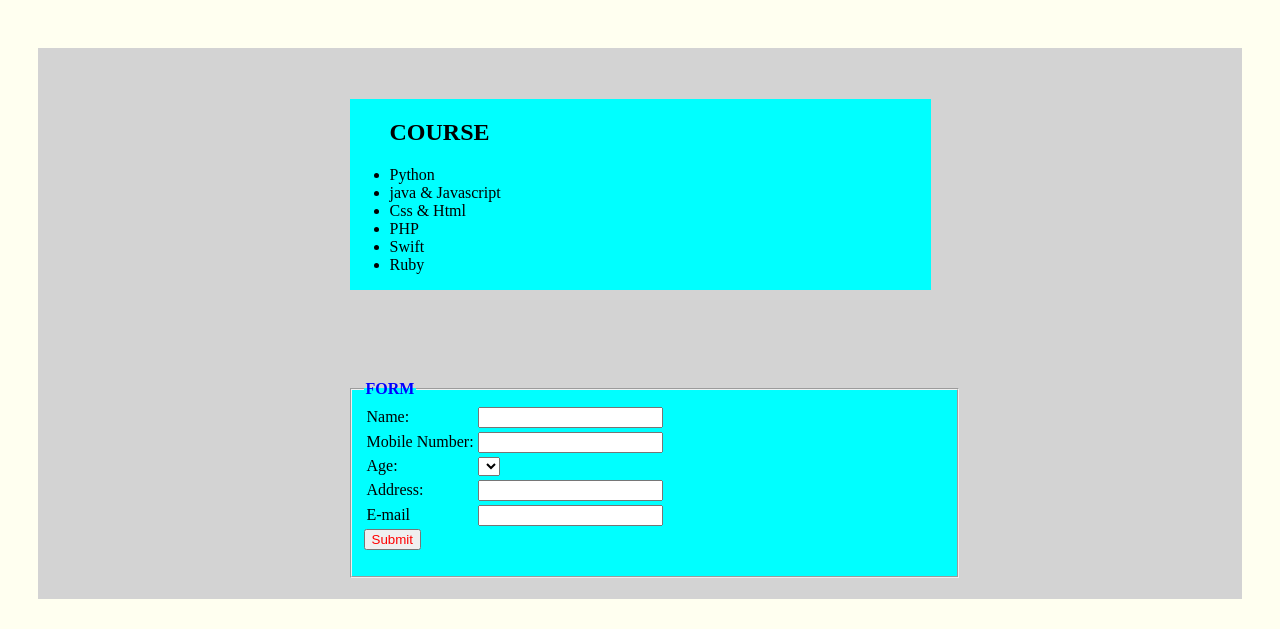
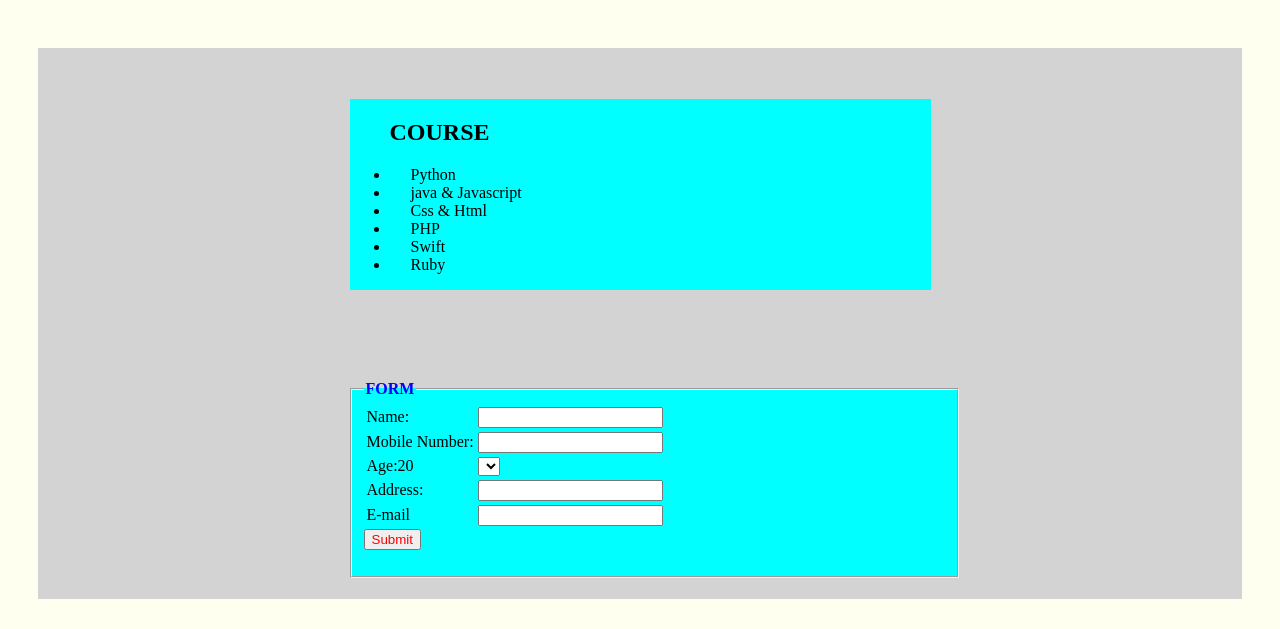
Before and after one commit to sherlinselvam/index, a plain HTML site: page sherlin.html in a window 1280 px wide. Shown: the part 215-844 px from the top of the page. Drawn offline with Linux system fonts and the light colour scheme.

Commit message:
Update sherlin.html

```diff
--- a/sherlin.html
+++ b/sherlin.html
@@ -40,8 +40,6 @@ padding: 21px;
 
 margin: 30px;
 
-}
-
 
 
 div{
@@ -52,7 +50,7 @@ margin: 30px;
 
    li{
 
-padding-left: 21px`;
+padding-left: 21px;
 
 }
 
@@ -166,9 +164,9 @@ Trending Specializations
 
 <tr>
 
-<td> Age:</td>
+<td> Age:20</td>
 
-<td> <select value ="Age"></td>
+<td> <select value ="20"></td>
 
 </tr>
 
```
